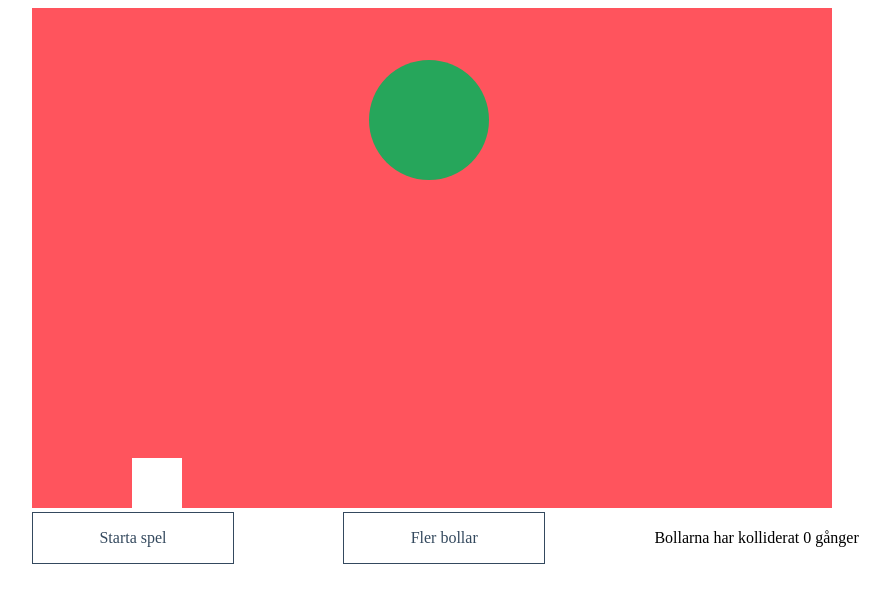
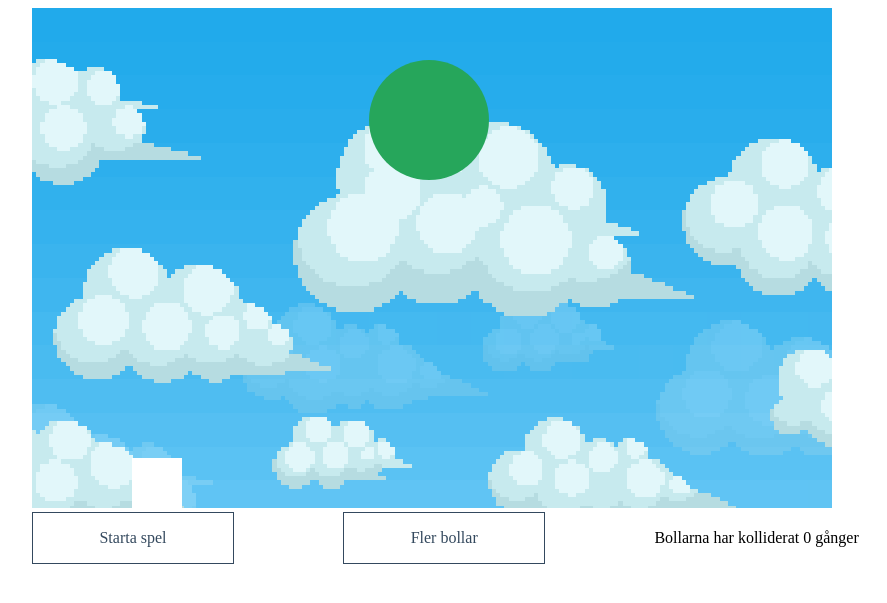
Before and after one commit to lofgrenfredrik/GameProject, a PHP site: page / in a window 1280 px wide. Shown: the top 603 px of the page, without its empty margins (128-1015 px from the left). Run offline with PHP 8.4, Linux system fonts and the light colour scheme.

Commit message:
mellanlagring

```diff
--- a/css/style.css
+++ b/css/style.css
@@ -7,7 +7,7 @@
   height: 100%; }
 
 #playField {
-  background-color: #ff545d;
+  background-image: url(../img/fantasy_001.png);
   color: #79ff85; }
 
 #gameInfoContainer {
--- a/css/style.scss
+++ b/css/style.scss
@@ -12,7 +12,8 @@ $darkBlue: #34495E;
 }
 #playField
 {
-  background-color: #ff545d;
+  // background-color: #ff545d;
+  background-image: url(../img/fantasy_001.png);
   color: #79ff85;
 }
 #gameInfoContainer
--- a/js/main.js
+++ b/js/main.js
@@ -176,7 +176,7 @@ function startGame() {
 function animateShots(object){
 
   // Skott som en linje
-        // object.height -=30;
+  object.height -=30;
   // if(object.height < -900){
   // // skott som en punkt
 
```
Also changed, not shown: img/fantasy.png (added), img/fantasy_001.png (added), 1 other file. Lines whose indentation alone changed are shown as unchanged.
